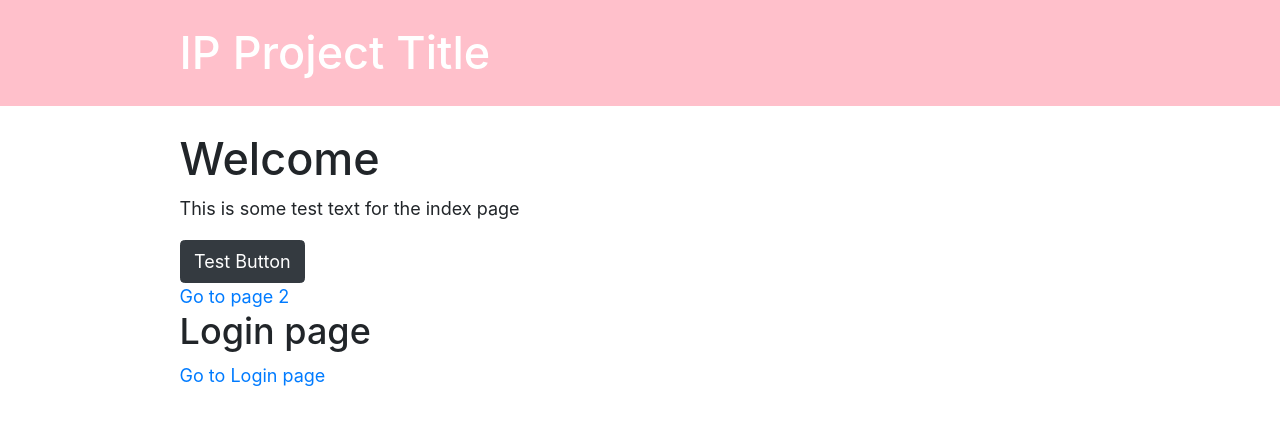
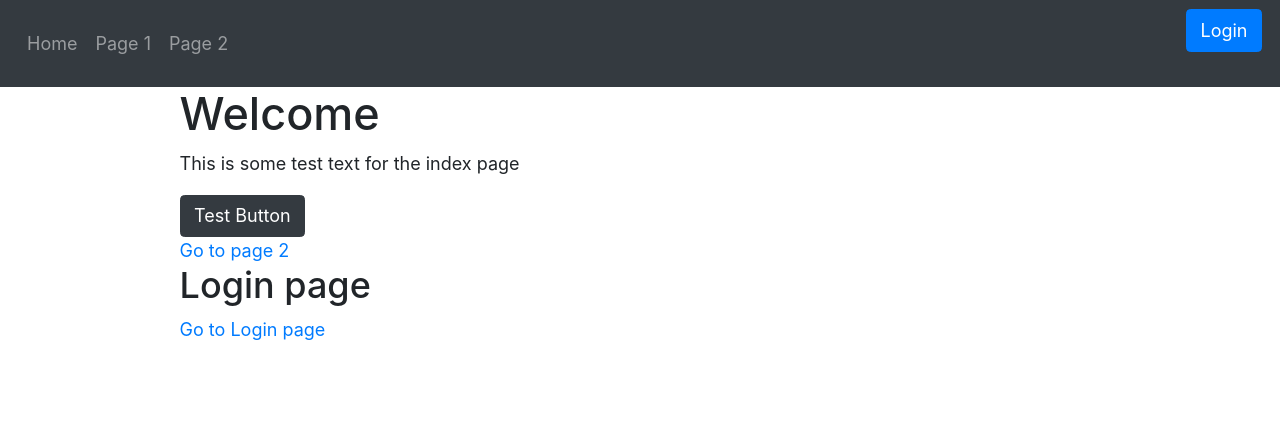
Before and after one commit to Jelso13/IP_Project, a Gatsby site: page / in a window 1280 px wide. Built offline with nearby package versions, Linux system fonts and the light colour scheme; Gatsby itself is replaced by a stand-in of ours.

Commit message:
Navbar and login button

```diff
--- a/src/components/layout.js
+++ b/src/components/layout.js
@@ -8,6 +8,7 @@
 import React from "react"
 import PropTypes from "prop-types"
 import { useStaticQuery, graphql } from "gatsby"
+import {Navbar, Nav, Button, FormControl, Form} from 'react-bootstrap';
 
 import Header from "./header"
 import "./layout.css"
@@ -25,7 +26,17 @@ const Layout = ({ children }) => {
 
   return (
     <>
-      <Header siteTitle={data.site.siteMetadata.title} />
+      <Navbar bg="dark" variant="dark">
+        <Nav className="mr-auto">
+          <Nav.Link href="#home">Home</Nav.Link>
+          <Nav.Link href="#page1">Page 1</Nav.Link>
+          <Nav.Link href="#page2">Page 2</Nav.Link>
+        </Nav>
+        <Form inline>
+          <Button>Login</Button>
+        </Form>
+      </Navbar>
+
       <div
         style={{
           margin: `0 auto`,
```
